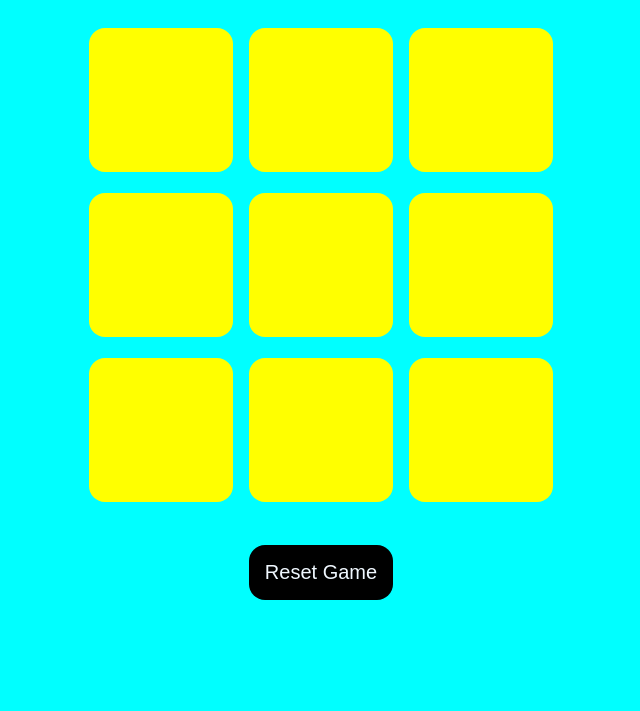
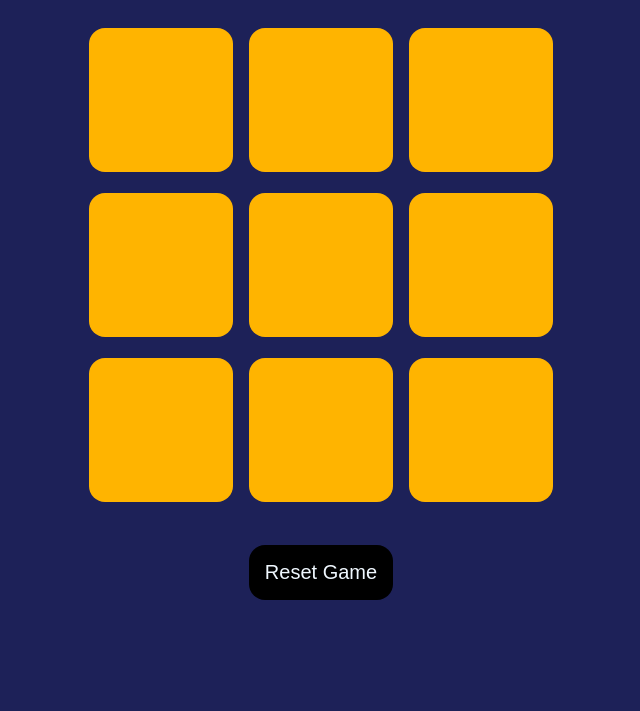
Before and after one commit to Kiranthakurcoder/Tic-Tac-Toe.in, a plain HTML site: page index.html in a window 1280 px wide. Shown: the part 89-800 px from the top of the page, without its empty margins (319-959 px from the left). Drawn offline with Linux system fonts and the light colour scheme.

Commit message:
Update style.css

```diff
--- a/style.css
+++ b/style.css
@@ -4,8 +4,12 @@
 }
 
 body{
-    background-color: aqua;
+    background-color:#1d2158;
     text-align: center;
+}
+
+.soni{
+    color:#a30303;
 }
 
 .container{
@@ -33,7 +37,7 @@ body{
     box-shadow: o o 1 rgba(0 0 0 0.1);
     font-size: 8vmin;
     color: brown;
-    background-color: yellow;
+    background-color: #ffb400;
 }
 
 #reset-btn{
```
